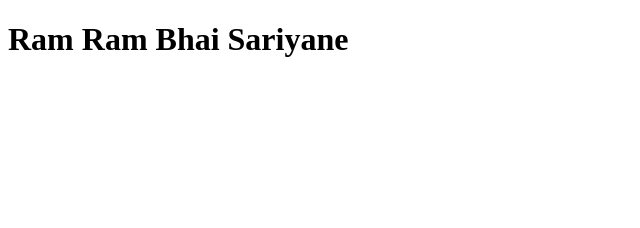
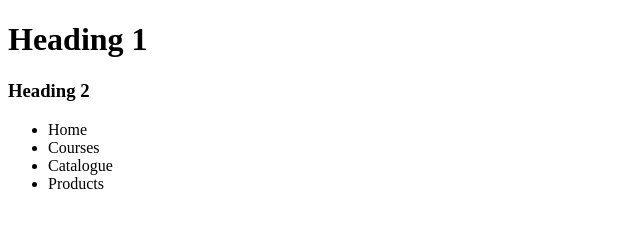
Before and after one commit to Sujal2308/Namaste-React, a plain HTML site: page index.html in a window 1280 px wide. Shown: the whole page, without its empty margins (0-640 px from the left). Drawn offline with nearby package versions, Linux system fonts and the light colour scheme.

Commit message:
Adding listItems

```diff
--- a/App.js
+++ b/App.js
@@ -1,5 +1,21 @@
-let heading = React.createElement("h1" , {} , "Ram Ram Bhai Sariyane");
 let root = ReactDOM.createRoot(document.getElementById("root"));
-/* Note :- root and heading are react elements which are objects at the end of the
-        and not a so called html elements */
+
+let heading = React.createElement("div" , {id : "parent"} ,
+[React.createElement("h1" , {} , "Heading 1")],
+[React.createElement("h3" , {} , "Heading 2")]);
+
+/* Note :- root and heading are react elements which are objects at the end of the day*/
 root.render(heading);
+
+
+let rootList = ReactDOM.createRoot(document.getElementById("rootList"));
+let list = React.createElement("ul", {id : "my_list"} ,
+[React.createElement("li" , {} , "Home")],
+[React.createElement("li" , {} , "Courses")],
+[React.createElement("li" , {} , "Catalogue")],
+[React.createElement("li" , {} , "Products")]
+)
+
+
+rootList.render(list);
+// rootList.render(list)
--- a/index.html
+++ b/index.html
@@ -9,6 +9,8 @@
 
     <div id="root"></div>
 
+    <div id="rootList"></div>
+
 
 <script crossorigin src="https://unpkg.com/react@18/umd/react.development.js">
 </script>
```
